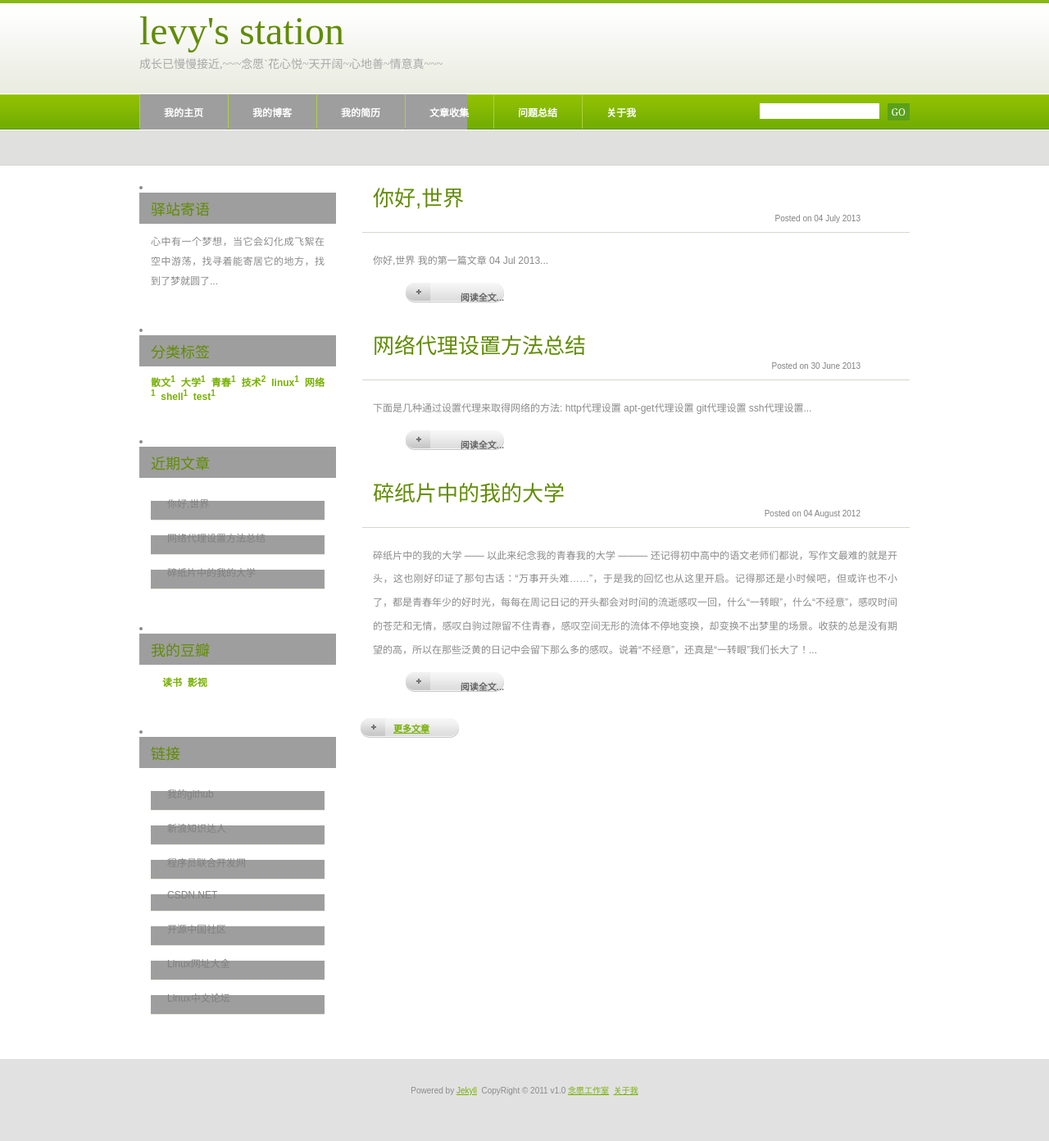
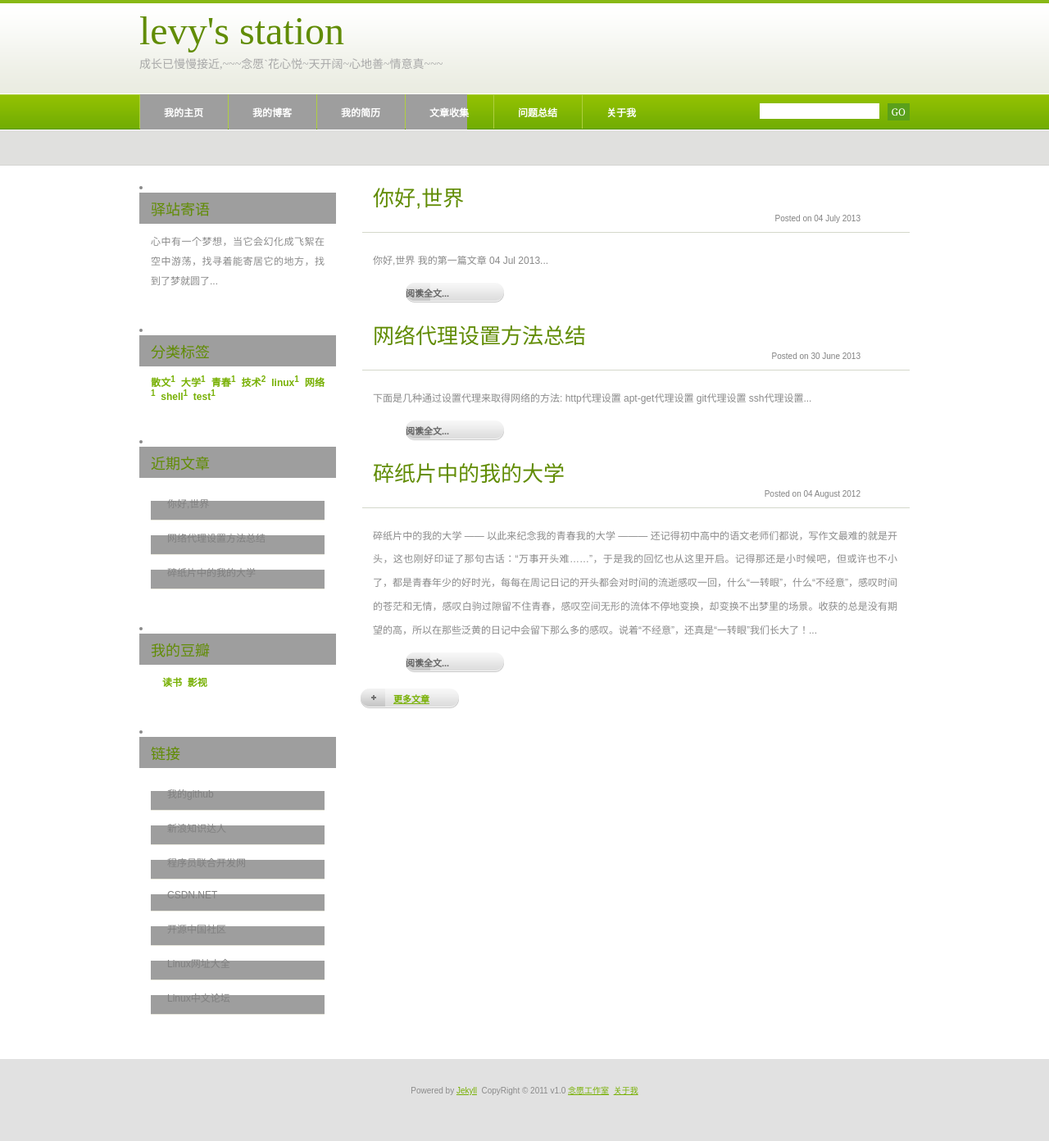
Before and after one commit to cailiwei/yuan, a Jekyll site: the page built from index.html, in a window 1280 px wide. Shown: the whole page at 82% size. Built offline with Jekyll 4.4.1, drawn with Linux system fonts in a browser that asks for light colours; the list of posts is cut into pages by our own code; comment, search, counter and statistics services are not loaded.

Commit message:
Test again

```diff
--- a/index.html
+++ b/index.html
@@ -15,7 +15,7 @@ layout: default
 			{% else %}
 			<p>{{ post.content | strip_html | truncatewords: 5 }}</p>
 			{% endif %}
-			<p style="text-align:right"><span><a href="{{site.baseurl}}{{ post.url }}" class="more">阅读全文...</a></span></p>
+			<span><a href="{{site.baseurl}}{{ post.url }}" class="more">阅读全文...</a></span>
 		</div>
 		{% endfor %}
 
```
